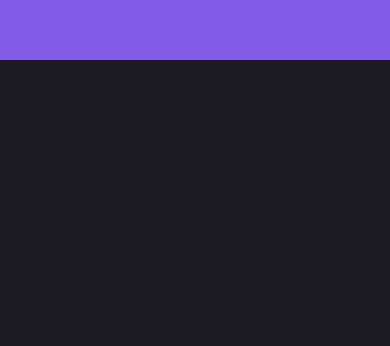
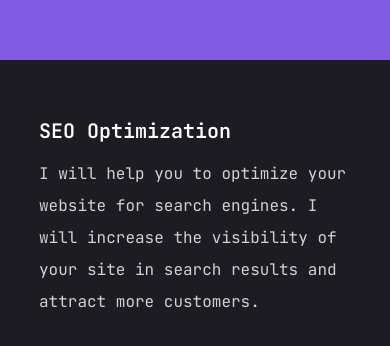
Before and after one commit to braidengrundell16/braiden-portfolio, a Next.js app: page / in a window 390 px wide. Shown: the part 1628-1974 px from the top of the page. Before the commit the page ends 1182 px from the top, so only its background shows below. Built offline with nearby package versions, Linux system fonts and the light colour scheme.

Commit message:
added my services section on home page

```diff
--- a/app/globals.css
+++ b/app/globals.css
@@ -21,6 +21,6 @@
   }
 
   .text-outline-hover {
-    -webkit-text-stroke: 1px #00ff99; ;
+    -webkit-text-stroke: 1px #805be3; ;
   }
 }
--- a/app/page.jsx
+++ b/app/page.jsx
@@ -9,6 +9,7 @@ import Stats from "@/components/Stats";
 
 const Home = () => {
   return (
+    <>
       <section className="h-full">
         <div className="container mx-auto h-full">
           <div className="flex flex-col xl:flex-row items-center justify-between xl:pt-8 xl:pb-24">
@@ -44,6 +45,32 @@ const Home = () => {
         </div>
         <Stats />
       </section>
+      <section>
+        <div className="container mx-auto pt-40">
+
+          <h2 className=" h2 text-center mb-8 ">My Services</h2>
+
+          <div className="grid grid-cols-1 sm:grid-cols-2 lg:grid-cols-3 gap-8">
+
+            <div className="bg-primary p-6 rounded-lg">
+              <h3 className="h3 mb-4">Web Development</h3>
+              <p className="text-white/80">I develop websites and web applications of any complexity. I use modern technologies and frameworks to create high-quality, fast, and reliable products.</p>
+            </div>
+
+            <div className="bg-primary p-6 rounded-lg">
+              <h3 className="h3 mb-4">SEO Optimization</h3>
+              <p className="text-white/80">I will help you to optimize your website for search engines. I will increase the visibility of your site in search results and attract more customers.</p>
+            </div>
+
+            <div className="bg-primary p-6 rounded-lg">
+              <h3 className="h3 mb-4">UX/UI Design</h3>
+              <p className="text-white/80">I create user-friendly and attractive interfaces. I take into account all the nuances of user behavior and create a design that will be convenient for your customers.</p>
+            </div>
+
+          </div>
+        </div>
+      </section>
+    </>
   )
 }
 
```
Lines whose indentation alone changed are shown as unchanged.
